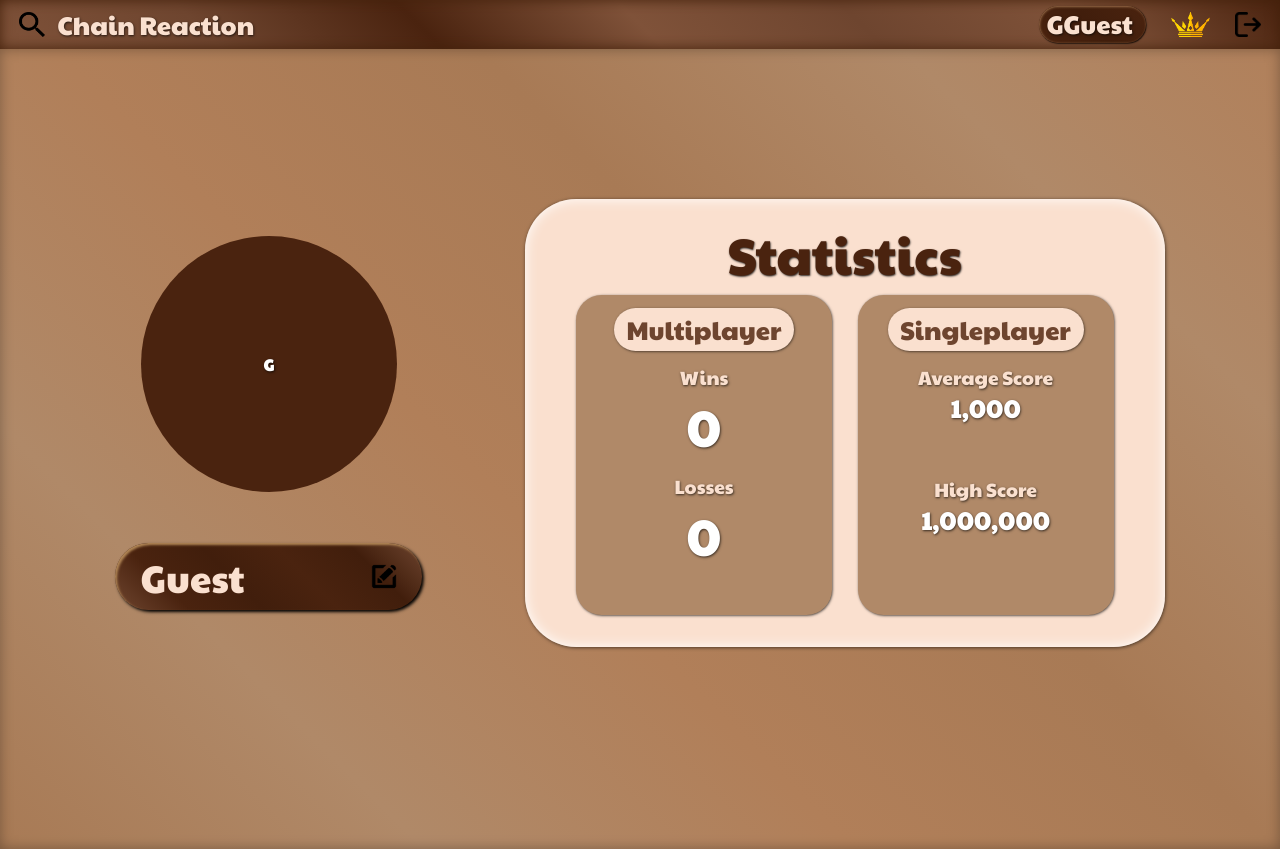
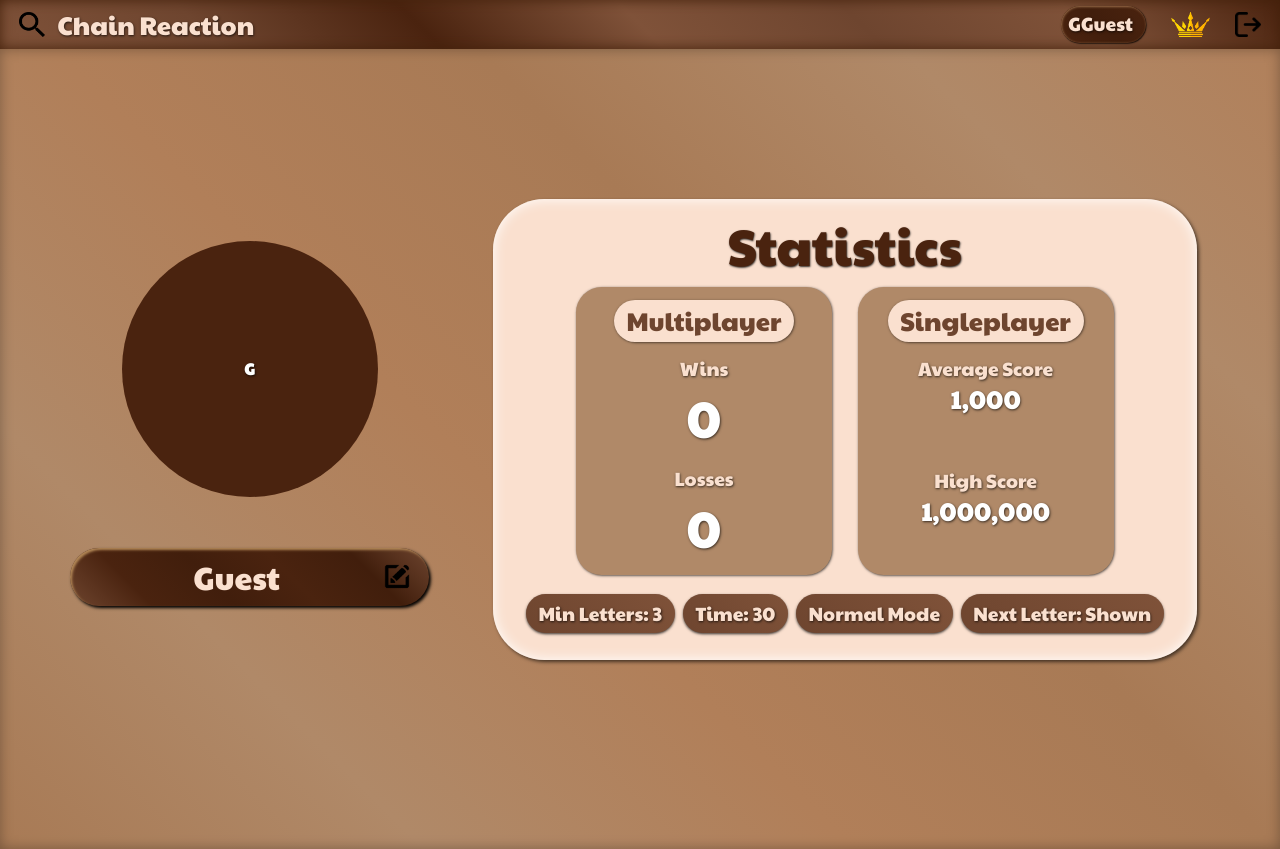
Before and after one commit to weblab-class/Rich-Nyan-kara-chou-Spensa314, a React (Vite) app: page /profile in a window 1280 px wide. Built offline with nearby package versions, Linux system fonts and the light colour scheme; no server answers.

Commit message:
minor css edits - shine to leaderboard positions, edited some colors

```diff
--- a/client/src/components/modules/NavBar.css
+++ b/client/src/components/modules/NavBar.css
@@ -87,6 +87,7 @@
 .nav-profile {
   color: var(--beige);
   height: 2.5vw;
+
   background-color: var(--dark--brown);
   border-radius: var(--s);
   margin-right: var(--s);
@@ -94,7 +95,7 @@
   padding-right: var(--xs);
   padding-bottom: 0.25vw;
   padding-top: 0.1vw;
-  font-size: var(--s);
+  font-size: 1.5vw;
   display: flex;
   align-items: center;
   text-align: center;
--- a/client/src/components/pages/Leaderboard.css
+++ b/client/src/components/pages/Leaderboard.css
@@ -135,15 +135,60 @@
 }
 
 .top-player-1 {
-  background-image: linear-gradient(45deg, var(--gold), var(--light--gold));
+  background-image: linear-gradient(
+    45deg,
+    rgb(230, 165, 26),
+    var(--gold),
+    var(--light--gold),
+    rgb(243, 208, 133),
+    var(--gold),
+    rgb(230, 165, 26),
+    var(--gold),
+    var(--light--gold),
+    rgb(247, 209, 127),
+    var(--gold),
+    rgb(230, 165, 26)
+  );
+  background-size: 400% 400%; /* Expands the gradient size */
+  animation: gradientShift 10s ease infinite; /* Animation for smooth movement */
 }
 
 .top-player-2 {
-  background-image: linear-gradient(45deg, var(--silver), var(--light--silver));
+  background-image: linear-gradient(
+    45deg,
+    rgb(124, 124, 124),
+    var(--silver),
+    var(--light--silver),
+    rgb(204, 204, 204),
+    var(--silver),
+    rgb(124, 124, 124),
+    var(--silver),
+    var(--light--silver),
+    rgb(199, 199, 199),
+    var(--silver),
+    rgb(124, 124, 124)
+  );
+  background-size: 400% 400%; /* Expands the gradient size */
+  animation: gradientShift 10s ease infinite; /* Animation for smooth movement */
 }
 
 .top-player-3 {
-  background-image: linear-gradient(45deg, var(--bronze), var(--light--bronze));
+  background-image: linear-gradient(
+    45deg,
+    rgb(158, 84, 48),
+    var(--bronze),
+    var(--light--bronze),
+    rgb(226, 155, 104),
+    var(--bronze),
+    rgb(158, 84, 48),
+    var(--bronze),
+    var(--light--bronze),
+    rgb(225, 139, 78),
+    var(--bronze),
+    rgb(158, 84, 48)
+  );
+  background-size: 400% 400%; /* Expands the gradient size */
+  animation: gradientShift 10s ease infinite; /* Animation for smooth movement */
 }
 
 .top-player-1-place {
@@ -157,3 +202,15 @@
 .top-player-3-place {
   background-color: var(--light--bronze);
 }
+
+@keyframes gradientShift {
+  0% {
+    background-position: 0% 50%;
+  }
+  50% {
+    background-position: 100% 50%;
+  }
+  100% {
+    background-position: 0% 50%;
+  }
+}
--- a/client/src/components/pages/Login.jsx
+++ b/client/src/components/pages/Login.jsx
@@ -19,6 +19,10 @@ const Login = () => {
     console.error(err);
   };
 
+  {
+    /* falling letters effect */
+  }
+
   return (
     <div className="login-container">
       <div className="title-container">
--- a/client/src/components/pages/MultiPlayer_Start.css
+++ b/client/src/components/pages/MultiPlayer_Start.css
@@ -96,7 +96,15 @@
 .mp-player-name {
   font-size: var(--xss);
   color: var(--beige);
+  padding: 0.1vw var(--xs);
+  background-color: var(--dark--brown);
+  box-shadow:
+    0.05vw 0.05vw 0.1vw rgba(0, 0, 0, 0.57),
+    inset 0.05vw 0.05vw 0.1vw var(--beige--shadow);
+  border-radius: var(--xs);
   text-align: center;
+  margin-top: var(--xxs);
+  text-shadow: none;
 }
 
 .mp-room-code {
@@ -108,11 +116,34 @@
   margin-top: auto;
   margin-bottom: var(--ml);
   box-shadow:
-    0.05vw 0.05vw 0.1vw rgba(0, 0, 0, 0.57),
+    0.15vw 0.15vw 0.25vw rgba(0, 0, 0, 0.7),
     inset 0.05vw 0.05vw 0.1vw var(--beige--shadow);
-  background-image: linear-gradient(45deg, var(--brown), var(--off--brown), var(--brown));
+  background-image: linear-gradient(
+    45deg,
+    var(--brown),
+    var(--light--brown),
+    var(--brown),
+    var(--off--brown),
+    var(--brown),
+    var(--light--brown)
+  );
+  background-size: 400% 400%; /* Expands the gradient size */
+  animation: gradientShift 8s ease infinite; /* Animation for smooth movement */
+}
+
+@keyframes gradientShift {
+  0% {
+    background-position: 0% 50%;
+  }
+  50% {
+    background-position: 100% 50%;
+  }
+  100% {
+    background-position: 0% 50%;
+  }
 }
 
 .mp-player-name.s-host {
-    color: var(--dark--brown);
+  color: var(--dark--brown);
+  background-color: var(--beige);
 }
--- a/client/src/components/pages/Profile.css
+++ b/client/src/components/pages/Profile.css
@@ -20,7 +20,7 @@
   flex-direction: column;
   justify-content: center;
   align-items: center;
-  margin: var(--m);
+  margin: var(--s);
 }
 
 .profile-picture {
@@ -53,11 +53,11 @@
 }
 
 .profile-username {
-  font-size: var(--sm);
+  font-size: 2.5vw;
   color: var(--beige);
-  width: 20vw;
+  width: 25vw;
   background-color: var(--dark--brown);
-  padding: var(--xxs) var(--s);
+  padding: var(--xxs) 1.5vw;
   border-radius: var(--m);
   box-shadow:
     0.15vw 0.15vw 0.25vw rgba(0, 0, 0, 1),
@@ -68,7 +68,7 @@
   align-items: center;
   justify-content: center;
   text-shadow: none;
-
+  text-align: center;
   background-image: linear-gradient(
     45deg,
     var(--off--brown),
@@ -90,28 +90,20 @@
 
 .profile-username input {
   /* really trying to make it as seamless as possible */
-  font-size: var(--sm);
+  font-size: 2.5vw;
   width: 100%;
   border: none;
   outline: none;
   background-color: transparent;
-  color: black;
+  color: var(--dark--beige);
   padding: var(--xxs);
-}
-
-.profile-username-input {
-  font-size: var(--sm);
-  width: 100%;
-  border: none;
-  outline: none;
-  background-color: transparent;
-  text-align: left;
   font-family: inherit;
+  text-align: center;
 }
 
 .profile-username-container input:focus {
   box-shadow: none;
-  font-size: calc(var(--sm) - 2px); /* Adjust font size slightly */
+  font-size: calc(2.4vw); /* Adjust font size slightly */
 }
 
 .profile-username {
@@ -135,7 +127,7 @@
 /* } */
 
 .profile-statistics-container {
-  margin: var(--m);
+  margin: var(--sm);
   margin-top: 0;
   background-color: var(--beige);
   display: flex;
@@ -143,11 +135,11 @@
   text-align: center;
   align-items: top;
   justify-content: center;
-  height: 35vw;
-  width: 50vw;
+  height: 36vw;
+  width: 55vw;
   border-radius: var(--m);
   box-shadow:
-    0.05vw 0.05vw 0.3vw rgba(0, 0, 0, 0.6),
+    0.15vw 0.15vw 0.3vw rgba(0, 0, 0, 0.6),
     inset 0 0 var(--xs) rgba(255, 255, 255, 1); /* Adjust as needed */
 }
 
@@ -168,13 +160,12 @@
 }
 
 .profile-statistics-category-container {
-  height: 25vw;
+  height: 22.5vw;
   width: 20vw;
   margin: var(--xs);
   margin-top: 0;
-  margin-bottom: var(--m);
+  margin-bottom: var(--xs);
   box-shadow: 0.05vw 0.05vw 0.2vw rgba(0, 0, 0, 0.7); /* Adjust as needed */
-
 
   background-color: var(--light--brown);
   border-radius: var(--s);
@@ -211,3 +202,43 @@
   font-size: var(--s);
   margin-bottom: var(--sm);
 }
+
+/* settings */
+
+.p-leaderboard-settings-container {
+  width: 55vw;
+  display: flex;
+  flex-direction: row;
+  align-items: center;
+  justify-content: center;
+  margin-bottom: var(--m);
+}
+
+.p-leaderboard-dropdown-container {
+  display: flex;
+  text-align: center;
+  align-items: center;
+  justify-content: center;
+  background-color: var(--brown);
+  color: var(--beige);
+  font-size: 1.5vw;
+  box-shadow: 0 0.1vw 0.2vw rgba(0, 0, 0, 0.7); /* Adjust as needed */
+  border-radius: var(--s);
+  padding: var(--xxs) var(--xs);
+  margin: 0.3vw;
+  margin-top: var(--xxs);
+  transition:
+    background-color 0.2s ease,
+    color 0.2s ease,
+    transform 0.2s ease;
+  cursor: pointer;
+  background-image: linear-gradient(45deg, var(--off--brown), var(--brown));
+}
+
+.p-leaderboard-dropdown-container:hover {
+  background-color: var(--beige);
+  color: var(--brown);
+  transform: scale(1.05);
+  text-shadow: none;
+  background-image: linear-gradient(45deg, var(--off--beige), var(--beige));
+}
--- a/client/src/components/pages/Profile.jsx
+++ b/client/src/components/pages/Profile.jsx
@@ -52,6 +52,38 @@ const Profile = () => {
   const losses = 0;
   const high_score = 1000000;
   const average_score = 1000;
+
+  {
+    /* settings */
+  }
+
+  const [minLetters, setMinLetters] = useState(3);
+  const onMinLettersClick = () => {
+    if (minLetters === 6) {
+      setMinLetters(3);
+    } else {
+      setMinLetters(minLetters + 1);
+    }
+  };
+
+  const [time, setTime] = useState(30);
+  const onTimeClick = () => {
+    if (time === 30) {
+      setTime(60);
+    } else {
+      setTime(30);
+    }
+  };
+
+  const [isHardMode, setIsHardMode] = useState(false);
+  const onHardModeClick = () => {
+    setIsHardMode(!isHardMode);
+  };
+
+  const [isLetterHidden, setIsLetterHidden] = useState(false);
+  const onNextLetterClick = () => {
+    setIsLetterHidden(!isLetterHidden);
+  };
 
   return (
     <>
@@ -121,6 +153,20 @@ const Profile = () => {
               </div>
             </div>
           </div>
+          <div className="p-leaderboard-settings-container">
+            <div className="p-leaderboard-dropdown-container" onClick={onMinLettersClick}>
+              Min Letters: {minLetters}
+            </div>
+            <div className="p-leaderboard-dropdown-container" onClick={onTimeClick}>
+              Time: {time}
+            </div>
+            <div className="p-leaderboard-dropdown-container" onClick={onHardModeClick}>
+              {isHardMode ? "Hard Mode" : "Normal Mode"}
+            </div>
+            <div className="p-leaderboard-dropdown-container" onClick={onNextLetterClick}>
+              {isLetterHidden ? "Next Letter: Hidden" : "Next Letter: Shown"}
+            </div>
+          </div>
         </div>
       </div>
     </>
--- a/client/src/components/pages/Standings.css
+++ b/client/src/components/pages/Standings.css
@@ -107,15 +107,60 @@
 }
 
 .s-top-player-1 {
-  background-image: linear-gradient(45deg, var(--gold), var(--light--gold));
+  background-image: linear-gradient(
+    45deg,
+    rgb(230, 165, 26),
+    var(--gold),
+    var(--light--gold),
+    rgb(243, 208, 133),
+    var(--gold),
+    rgb(230, 165, 26),
+    var(--gold),
+    var(--light--gold),
+    rgb(247, 209, 127),
+    var(--gold),
+    rgb(230, 165, 26)
+  );
+  background-size: 400% 400%; /* Expands the gradient size */
+  animation: gradientShift 10s ease infinite; /* Animation for smooth movement */
 }
 
 .s-top-player-2 {
-  background-image: linear-gradient(45deg, var(--silver), var(--light--silver));
+  background-image: linear-gradient(
+    45deg,
+    rgb(124, 124, 124),
+    var(--silver),
+    var(--light--silver),
+    rgb(204, 204, 204),
+    var(--silver),
+    rgb(124, 124, 124),
+    var(--silver),
+    var(--light--silver),
+    rgb(199, 199, 199),
+    var(--silver),
+    rgb(124, 124, 124)
+  );
+  background-size: 400% 400%; /* Expands the gradient size */
+  animation: gradientShift 10s ease infinite; /* Animation for smooth movement */
 }
 
 .s-top-player-3 {
-  background-image: linear-gradient(45deg, var(--bronze), var(--light--bronze));
+  background-image: linear-gradient(
+    45deg,
+    rgb(158, 84, 48),
+    var(--bronze),
+    var(--light--bronze),
+    rgb(226, 155, 104),
+    var(--bronze),
+    rgb(158, 84, 48),
+    var(--bronze),
+    var(--light--bronze),
+    rgb(225, 139, 78),
+    var(--bronze),
+    rgb(158, 84, 48)
+  );
+  background-size: 400% 400%; /* Expands the gradient size */
+  animation: gradientShift 10s ease infinite; /* Animation for smooth movement */
 }
 
 .s-top-player-1-place {
@@ -129,3 +174,15 @@
 .s-top-player-3-place {
   background-color: var(--light--bronze);
 }
+
+@keyframes gradientShift {
+  0% {
+    background-position: 0% 50%;
+  }
+  50% {
+    background-position: 100% 50%;
+  }
+  100% {
+    background-position: 0% 50%;
+  }
+}
```
Also changed, not shown: client/src/components/pages/MultiPlayer_Game.jsx (+16 -7 lines).
